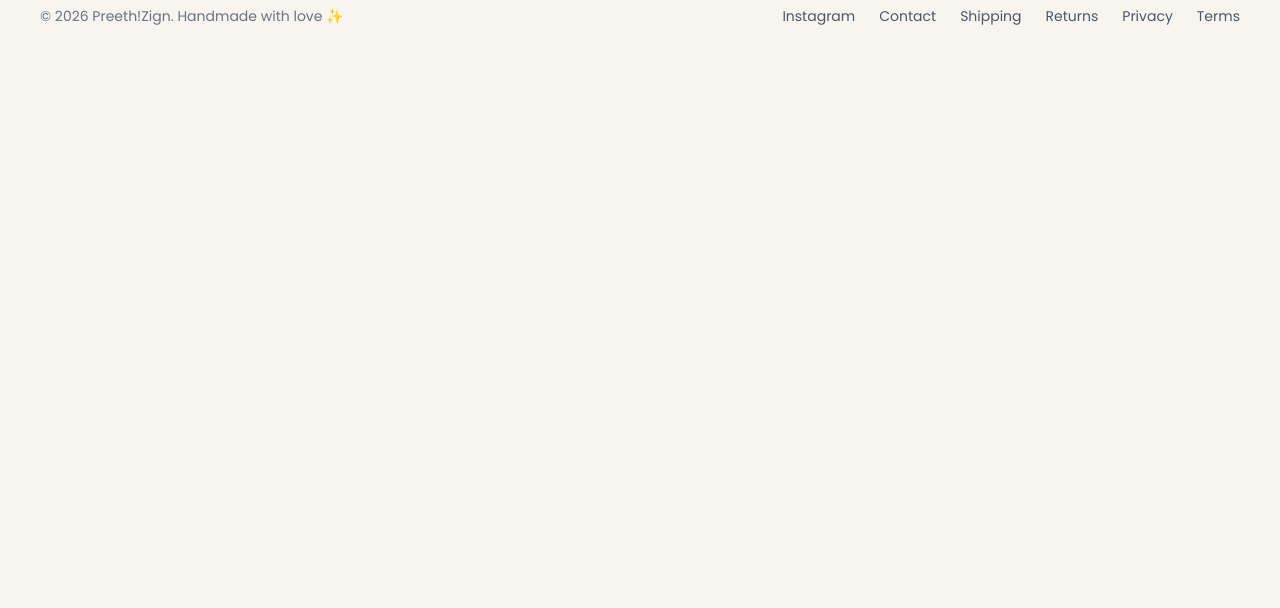
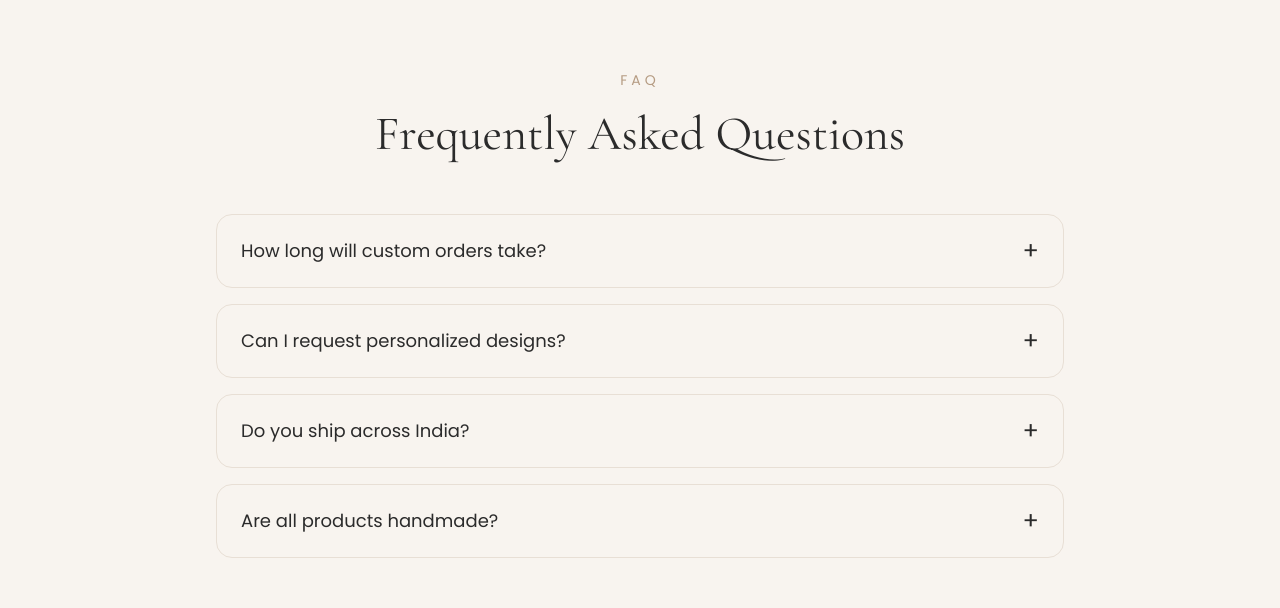
Before and after one commit to Anandh25/preethizign, a React (Vite) app: page / in a window 1280 px wide. Shown: the part 3349-3957 px from the top of the page. Before the commit the page ends 3407 px from the top, so only its background shows below. Built offline with nearby package versions, Linux system fonts and the light colour scheme; no server answers; the database is empty.

Commit message:
Updated FAQ sections

```diff
--- /dev/null
+++ b/src/components/Faq.jsx
@@ -0,0 +1,72 @@
+import { useState } from "react";
+
+const faqData = [
+  {
+    question: "How long will custom orders take?",
+    answer: "Usually 2–3 weeks depending on the complexity and drying process.",
+  },
+  {
+    question: "Can I request personalized designs?",
+    answer:
+      "Yes ✨ Customizations are always welcome for all handmade creations.",
+  },
+  {
+    question: "Do you ship across India?",
+    answer: "Yes, we provide shipping across India.",
+  },
+  {
+    question: "Are all products handmade?",
+    answer:
+      "Yes, every clay creation is handcrafted carefully with love and detail.",
+  },
+];
+
+const FAQ = () => {
+  const [openIndex, setOpenIndex] = useState(null);
+
+  const toggleFAQ = (index) => {
+    setOpenIndex(openIndex === index ? null : index);
+  };
+
+  return (
+    <section className="py-24 border-t border-[#e8dfd5]">
+      <div className="max-w-4xl mx-auto px-6">
+        <p className="uppercase tracking-[4px] text-sm text-[#b59b82] mb-5 text-center">
+          FAQ
+        </p>
+
+        <h2 className="text-4xl sm:text-5xl text-center mb-14">
+          Frequently Asked Questions
+        </h2>
+
+        <div className="space-y-4">
+          {faqData.map((faq, index) => (
+            <div
+              key={index}
+              className="border border-[#e8dfd5] rounded-2xl overflow-hidden"
+            >
+              <button
+                onClick={() => toggleFAQ(index)}
+                className="w-full flex justify-between items-center px-6 py-5 text-left cursor-pointer hover:bg-[#fdfaf7] transition-all duration-300"
+              >
+                <span className="text-lg">{faq.question}</span>
+
+                <span className="text-2xl">
+                  {openIndex === index ? "−" : "+"}
+                </span>
+              </button>
+
+              {openIndex === index && (
+                <div className="px-6 pb-6 text-[#4d5b73] leading-8">
+                  {faq.answer}
+                </div>
+              )}
+            </div>
+          ))}
+        </div>
+      </div>
+    </section>
+  );
+};
+
+export default FAQ;
--- a/src/pages/Contact.jsx
+++ b/src/pages/Contact.jsx
@@ -13,24 +13,24 @@ const Contact = () => {
         <div className="grid lg:grid-cols-2 gap-16 lg:gap-20">
           {/* LEFT */}
           <div>
-            <p className="uppercase tracking-[4px] text-sm text-[#b59b82] mb-5">
+            <p className="uppercase tracking-[3px] text-[10px] sm:text-sm text-[#b59b82] mb-4">
               Contact
             </p>
 
-            <h1 className="text-5xl lg:text-7xl leading-tight mb-10">
+            <h1 className="text-3xl sm:text-5xl lg:text-7xl leading-tight mb-6 sm:mb-10">
               Get In Touch
             </h1>
 
-            <p className="text-lg leading-loose text-[#4d5b73] mb-12">
+            <p className="text-[13px] sm:text-base leading-7 sm:leading-8 text-[#4d5b73] mb-8 sm:mb-12 max-w-md">
               For custom orders, collaborations, or handmade gift inquiries,
               feel free to connect through WhatsApp or Instagram. Every clay
               creation is handmade with love and care.
             </p>
 
-            <div className="space-y-8 text-lg">
+            <div className="space-y-6 text-[13px] sm:text-base">
               {/* WHATSAPP */}
               <div>
-                <p className="uppercase tracking-[3px] text-sm text-[#b59b82] mb-2">
+                <p className="uppercase tracking-[3px] text-[10px] sm:text-sm text-[#b59b82] mb-2">
                   WhatsApp
                 </p>
 
@@ -46,7 +46,7 @@ const Contact = () => {
 
               {/* INSTAGRAM */}
               <div>
-                <p className="uppercase tracking-[3px] text-sm text-[#b59b82] mb-2">
+                <p className="uppercase tracking-[3px] text-[10px] sm:text-sm text-[#b59b82] mb-2">
                   Instagram
                 </p>
 
@@ -62,12 +62,12 @@ const Contact = () => {
 
               {/* EMAIL */}
               <div>
-                <p className="uppercase tracking-[3px] text-sm text-[#b59b82] mb-2">
+                <p className="uppercase tracking-[3px] text-[10px] sm:text-sm text-[#b59b82] mb-2">
                   Mail
                 </p>
 
                 <a
-                  href="mailto:preethi98287@gmail.com"
+                  href="mailto:preethizign@gmail.com"
                   className="hover:text-[#b38b59] transition-all break-all"
                 >
                   preethizign@gmail.com
--- a/src/pages/HomePage.jsx
+++ b/src/pages/HomePage.jsx
@@ -5,7 +5,7 @@ import FeaturedCollections from "../components/FeaturedCollections";
 import CustomOrders from "../components/CustomOrders";
 import Testimonials from "../components/Testimonials";
 import ProductsShowcase from "../components/ProductsShowcase";
-
+import FAQ from "../components/FAQ";
 const HomePage = () => {
   return (
     <>
@@ -15,6 +15,7 @@ const HomePage = () => {
       <CustomOrders />
       <Testimonials />
       <ProductsShowcase />
+      <FAQ />
     </>
   );
 };
```
